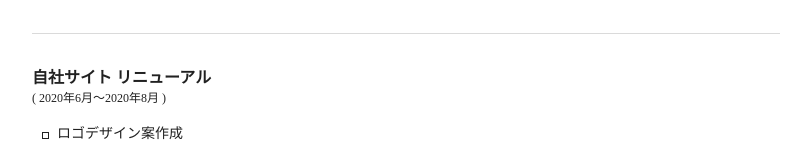
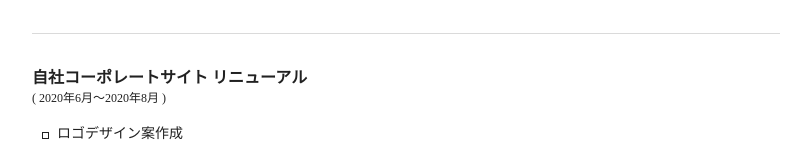
Before and after one commit to curctich/portfolio, a Nuxt app: page /works in a window 1280 px wide. Shown: the part 803-952 px from the top of the page, without its empty margins (234-1030 px from the left). Built offline with nearby package versions, Linux system fonts and the light colour scheme.

Commit message:
テキストを変更

```diff
--- a/components/Works.vue
+++ b/components/Works.vue
@@ -76,7 +76,7 @@ export default {
           ]
         },
         {
-          name: '自社サイト リニューアル',
+          name: '自社コーポレートサイト リニューアル',
           period: '2020年6月〜2020年8月',
           inCharges: [
             'ロゴデザイン案作成',
```
